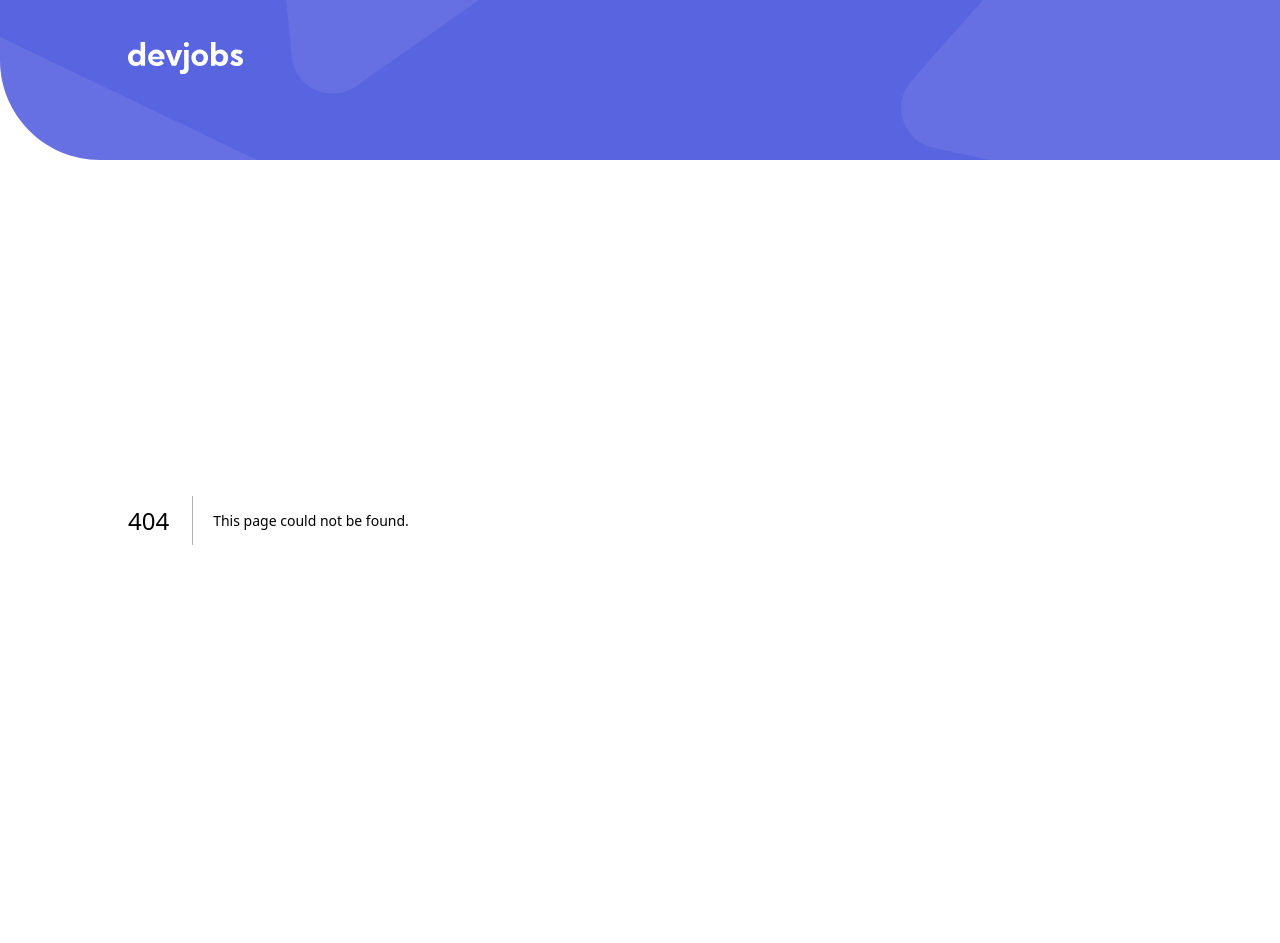
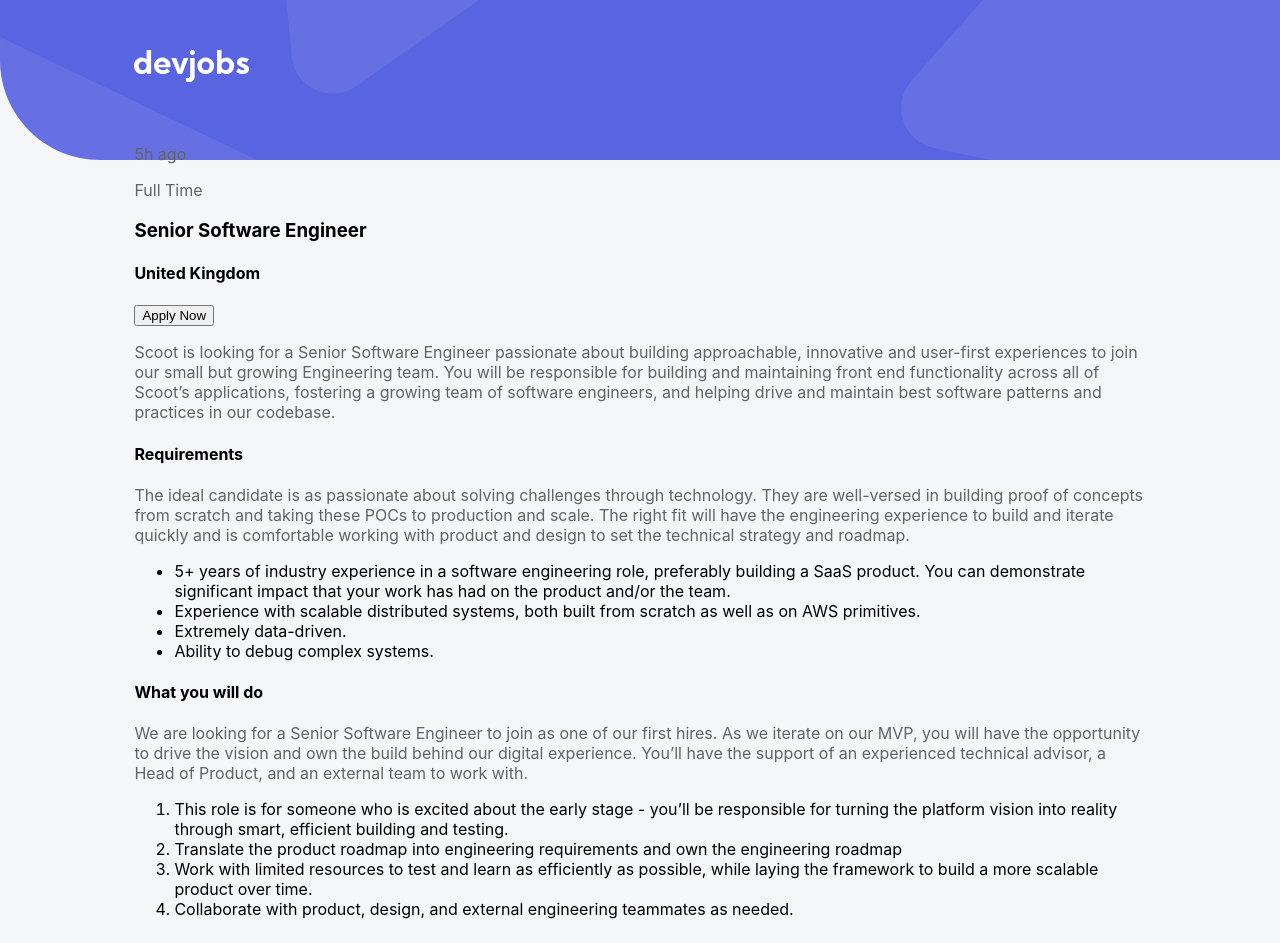
Before and after one commit to Derajatul/devjob-web-app, a Next.js app: page /1 in a window 1280 px wide. Before the commit this address had no page. Before the commit the page ends 920 px from the top, so only its background shows below. Built offline with nearby package versions, Linux system fonts and the light colour scheme.

Commit message:
add detail page for each card

```diff
--- /dev/null
+++ b/app/[id]/page.tsx
@@ -0,0 +1,47 @@
+import data from '../data.json';
+import {useEffect} from 'react'
+const Detail = ({
+  params,
+  postedAt,
+  contract,
+  position,
+  location,
+  description,
+  requirements,
+  role
+}) => {
+   const filteredData = data.filter(el => el.id == params.id);
+  const detailData = filteredData[0]
+  return(
+    <div>
+      <div>
+        <p>{detailData.postedAt}</p>
+        <span></span>
+        <p>{detailData.contract}</p>
+      </div>
+      <div>
+        <div>
+          <h3>{detailData.position}</h3>
+          <h4>{detailData.location}</h4>
+        </div>
+        <button>Apply Now</button>
+      </div>
+      <p>{detailData.description}</p>
+      <h4>Requirements</h4>
+      <p>{detailData.requirements.content}</p>
+      <ul>{detailData.requirements.items.map(item => (
+        <li>
+          {item}
+        </li>
+      ))}</ul>
+      <h4>What you will do</h4>
+      <p>{detailData.role.content}</p>
+      <ol>{detailData.role.items.map(item => (
+        <li>
+          {item}
+        </li>
+      ))}</ol>
+    </div>
+  )
+}
+export default Detail
```
Also changed, not shown: app/components/Card.tsx (+4 -3 lines), app/components/Detail.tsx (deleted, +0 -10 lines), app/page.tsx (+3 -8 lines).
